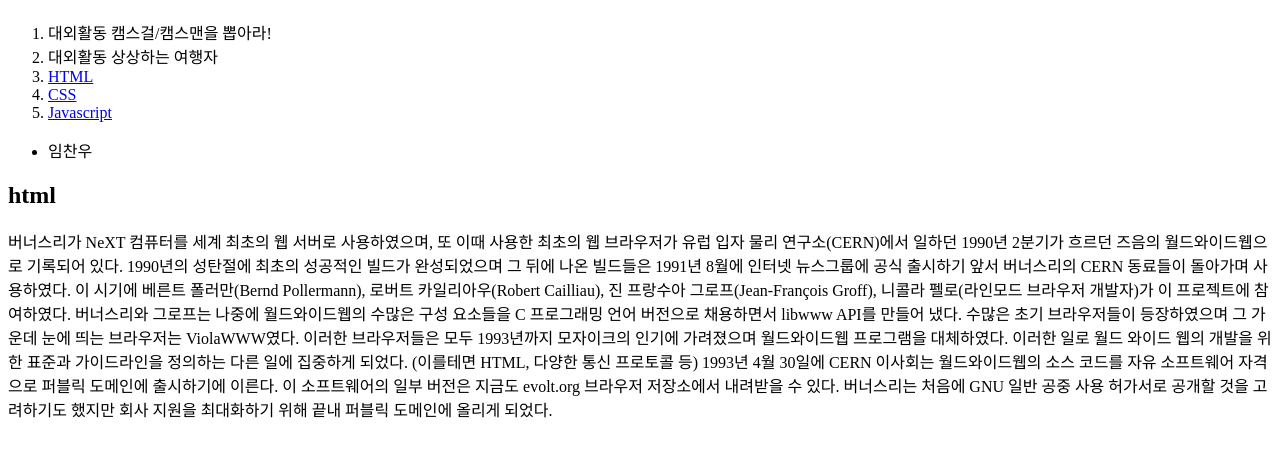
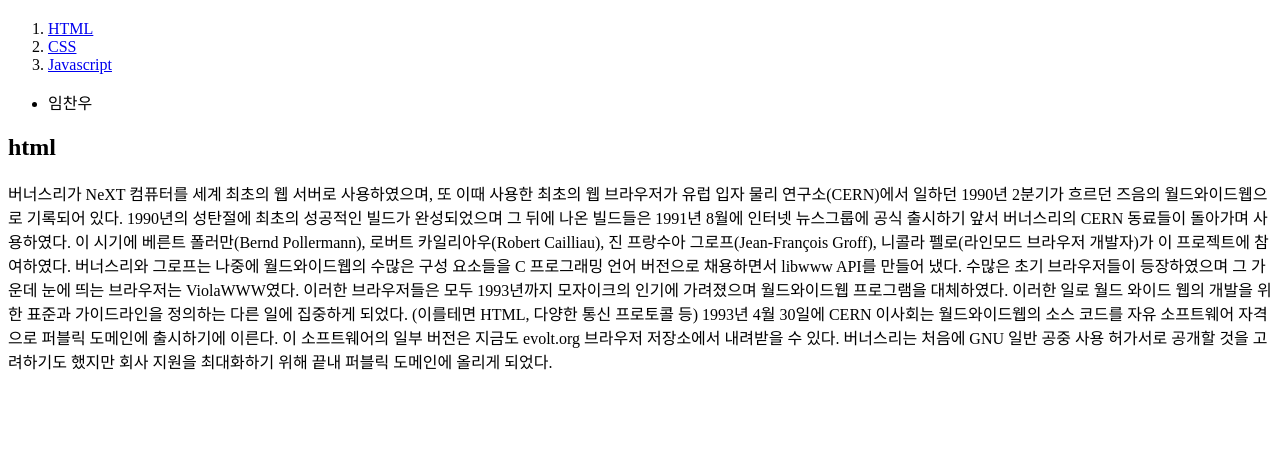
Before and after one commit to supullim/web1, a plain HTML site: page 1.html in a window 1280 px wide. Shown: the part 60-516 px from the top of the page. Drawn offline with Linux system fonts and the light colour scheme.

Commit message:
Update 1.html

```diff
--- a/1.html
+++ b/1.html
@@ -5,13 +5,11 @@
 <meta charset="utf-8">
 </head>
 <body>
-  <h1><a href="index.html">WEB</a></h1>
+  <h1><a href="file:///C:/Users/%EC%9E%84%ED%8F%B4%EB%A0%88%EC%98%B9/Desktop/web/main.html">WEB</a></h1>
 <ol>
-  <li> 대외활동 캠스걸/캠스맨을 뽑아라!</li>
-  <li> 대외활동 상상하는 여행자</li>
-  <li><a href="1.html">HTML</a></li>
-  <li><a href="2.html">CSS</a></li>
-  <li><a href="3.html">Javascript</a></li>
+  <li><a href="file:///C:/Users/%EC%9E%84%ED%8F%B4%EB%A0%88%EC%98%B9/Desktop/web/html.html">HTML</a></li>
+  <li><a href="file:///C:/Users/%EC%9E%84%ED%8F%B4%EB%A0%88%EC%98%B9/Desktop/web/CSS.html">CSS</a></li>
+  <li><a href="file:///C:/Users/%EC%9E%84%ED%8F%B4%EB%A0%88%EC%98%B9/Desktop/web/Java%20Script.html">Javascript</a></li>
 </ol>
 <ul>
 <li>임찬우</li>
```
